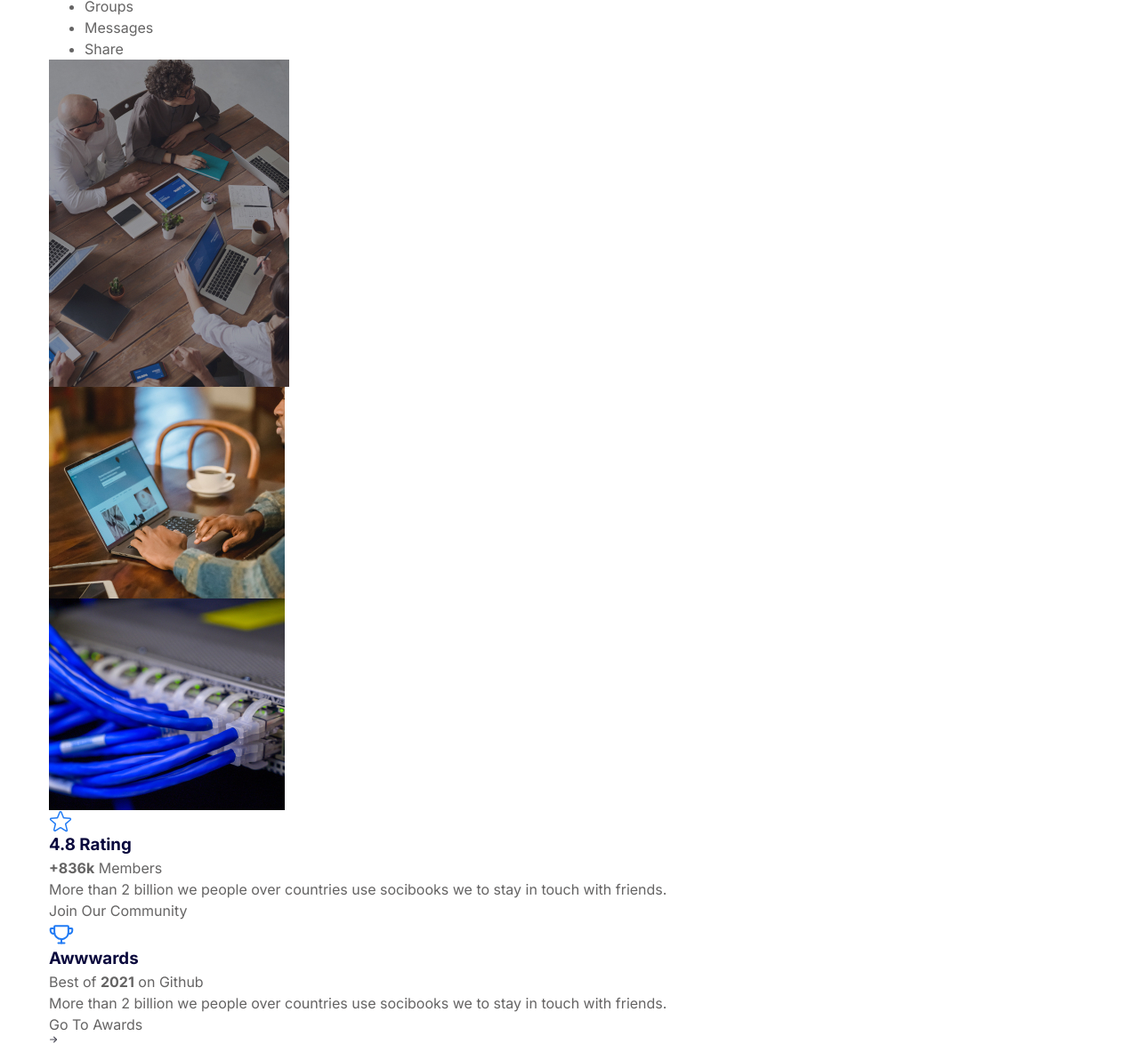
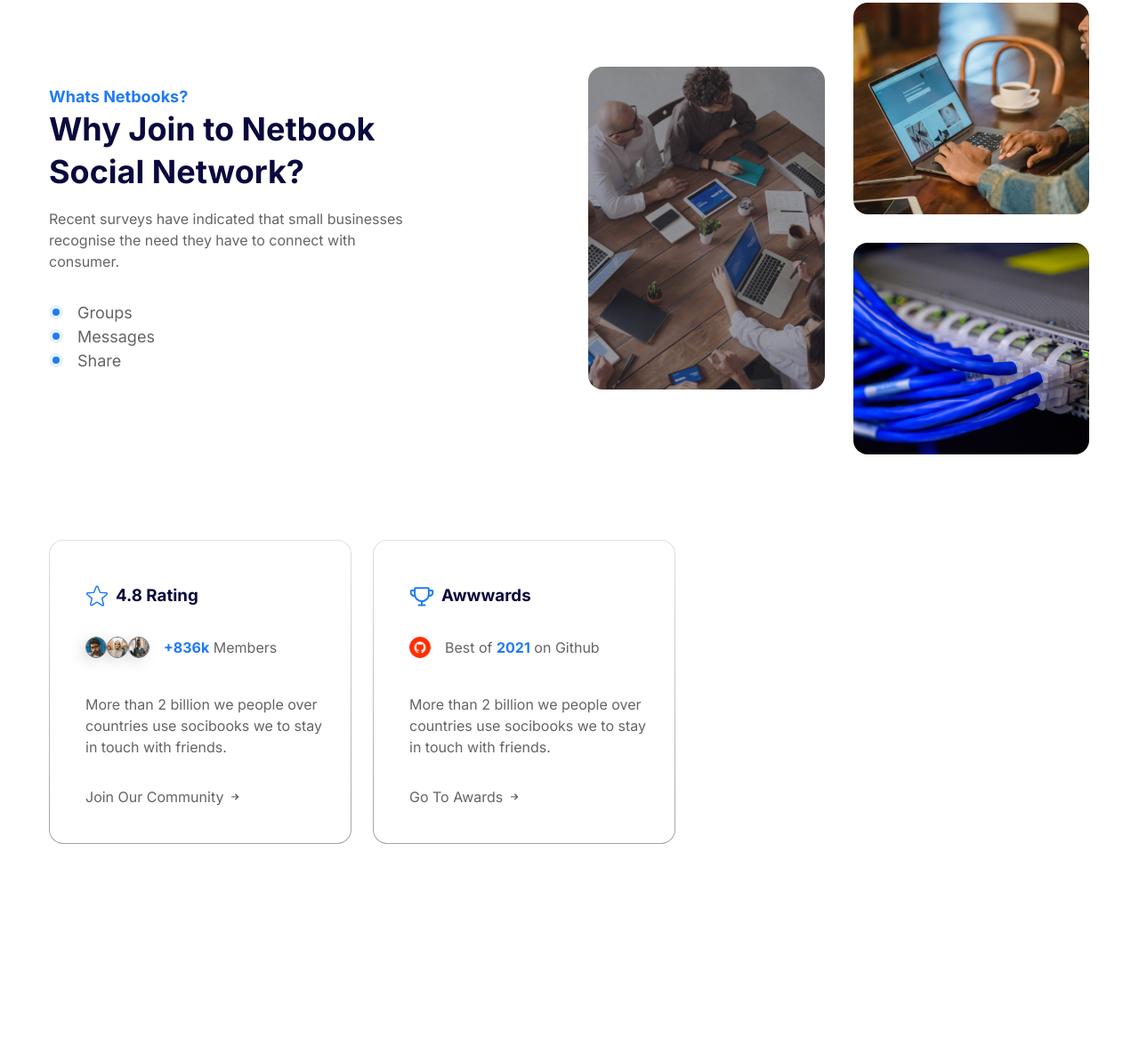
Before and after one commit to Fredy-Quispe/Netbook, a plain HTML site: page index.html in a window 1280 px wide. Shown: the part 782-1956 px from the top of the page at 89% size. After the commit the page ends 1731 px from the top, so only its background shows below. Drawn offline with Linux system fonts and the light colour scheme.

Commit message:
Finish achievements card

```diff
--- a/Style/main.css
+++ b/Style/main.css
@@ -183,3 +183,147 @@ a {
   display: flex;
   gap: 16px;
 }
+
+.whats-netbooks {
+  display: flex;
+  align-items: center;
+  gap: 200px;
+  margin: 96px auto;
+}
+
+.whats-netbooks__content h2 {
+  font-size: 18px;
+  color: var(--color-primary);
+}
+
+.whats-netbooks__content h3 {
+  font-size: 36px;
+  line-height: 1.33;
+  margin-bottom: 16px;
+}
+
+.whats-netbooks__content p {
+  margin-bottom: 32px;
+}
+
+.whats-netbooks__content ul {
+  font-size: 18px;
+  list-style: none;
+  padding-left: 0;
+}
+
+.whats-netbooks__content li {
+  position: relative;
+  padding-left: 32px;
+}
+
+/* TODO: Find a better way to apply border color*/
+.whats-netbooks__content li:before {
+  content: "";
+  position: absolute;
+  background-color: var(--color-primary);
+  border: solid 4px #E9F2FE;
+  box-sizing: content-box;
+  width: 8px;
+  height: 8px;
+  left: 0;
+  top: 50%;
+  transform: translateY(-50%);
+  border-radius: 8px;
+}
+
+.whats-netbooks__images {
+  display: grid;
+  gap: 32px;
+  grid-template-columns: 1fr 1fr;
+  grid-template-rows: 1fr 1fr;
+  align-items: center;
+  flex-shrink: 0;
+  flex-basis: 564px;
+}
+
+.whats-netbooks__images img {
+  border-radius: 16px;
+}
+
+.whats-netbooks__video {
+  grid-row: 1 / -1;
+}
+
+.achievement {
+  display: grid;
+  grid-template-columns: 340px 340px 1fr;
+  gap: 24px;
+}
+
+.achievement .card {
+  background: linear-gradient(#fff, #fff) padding-box, linear-gradient(to bottom, rgba(185, 185, 185, 0.44), rgba(94, 94, 94, 0.58)) border-box ;
+  border: 1px solid transparent;
+  border-radius: 16px;
+  padding: 48px 18px 40px 40px;
+  transition: box-shadow 200ms ease-in-out, transform 200ms ease-in-out;
+}
+
+.achievement .card a {
+  display: inline-flex;
+  align-items: center;
+  gap: 8px;
+}
+
+.achievement .card a:hover {
+  color: var(--color-primary);
+}
+
+.achievement .card a:hover svg path {
+  stroke: var(--color-primary);
+}
+
+.achievement .card:hover {
+  box-shadow: 0px 26px 49px rgba(146, 165, 184, 0.24);
+  transform: translate(-4px, -4px);
+}
+
+.achievement .card__subtitle {
+  margin-bottom: 40px;
+}
+
+.achievement .card__subtitle b {
+  color: var(--color-primary);
+}
+
+.achievement .card__content {
+  margin-bottom: 32px;
+}
+
+.card.rating .card__title, .card.awards .card__title {
+  display: flex;
+  gap: 8px;
+  margin-bottom: 32px;
+}
+
+.card.rating .card__subtitle, .card.awards .card__subtitle {
+  display: flex;
+  align-items: center;
+}
+
+.card__avatars  {
+  display: inline-flex;
+  margin-right: 16px;
+}
+
+.card__avatars img {
+  border: solid 1px;
+  border-radius: 50%;
+  width: 24px;
+  aspect-ratio: 1/1;
+  box-shadow: -5px 4px 14px rgba(151, 151, 151, 0.28);
+}
+
+.card__ico-github {
+  display: inline-flex;
+  margin-right: 16px;
+}
+
+.card__avatars img:not(:first-letter) {
+  margin-left: -6px;
+}
--- a/index.html
+++ b/index.html
@@ -5,7 +5,7 @@
     <meta charset="UTF-8">
     <meta http-equiv="X-UA-Compatible" content="IE=edge">
     <meta name="viewport" content="width=device-width, initial-scale=1.0">
-    <title>Crypto Portafolio</title>
+    <title>Netbook</title>
     <link rel="preconnect" href="https://fonts.googleapis.com" />
     <link rel="preconnect" href="https://fonts.gstatic.com" crossorigin />
     <link href="https://fonts.googleapis.com/css2?family=Inter:wght@400;700&display=swap" rel="stylesheet" />
@@ -74,22 +74,40 @@
             <article class="card rating">
                 <header>
                     <h3 class="card__title"><img src="./Images/ico-star.svg" alt="Outline star icon"> 4.8 Rating</h3>
-                    <p class="card__subtitle"><b>+836k</b> Members</p>
+                    <p class="card__subtitle">
+                        <span class="card__avatars">
+                            <img src="./Images/avatar-001.jpg" alt="">
+                            <img src="./Images/avatar-002.jpg" alt="">
+                            <img src="./Images/avatar-003.jpg" alt="">
+                        </span>
+                        <b>+836k</b>&nbsp;Members</p>
                 </header>
 
                 <p class="card__content">More than 2 billion we people over countries use socibooks we to stay in touch with friends.</p>
 
-                <p><a href="#">Join Our Community</a></p>
+                <p><a href="#">Join Our Community <svg width="10" height="10" viewBox="0 0 10 10" fill="none" xmlns="http://www.w3.org/2000/svg">
+                    <path d="M1.5625 5H8.4375" stroke="#4A4A56" stroke-width="1.2" stroke-linecap="round" stroke-linejoin="round"/>
+                    <path d="M5.625 2.1875L8.4375 5L5.625 7.8125" stroke="#4A4A56" stroke-width="1.2" stroke-linecap="round" stroke-linejoin="round"/>
+                    </svg>
+                    </a></p>
             </article>
             <article class="card awards">
                 <header>
                     <h3 class="card__title"><img src="./Images/ico-trophy.svg" alt="Outline trophy icon"> Awwwards</h3>
-                    <p class="card__subtitle">Best of <b>2021</b> on Github</p>
+                    <p class="card__subtitle">
+                        <span class="card__ico-github">
+                            <img src="./Images/ico-github.png" alt="">
+                        </span>
+                        Best of&nbsp;<b>2021</b>&nbsp;on Github</p>
                 </header>
 
                 <p class="card__content">More than 2 billion we people over countries use socibooks we to stay in touch with friends.</p>
 
-                <p><a href="#">Go To Awards <img src="./Images/ico-arrow.svg" alt=""></a></p>
+                <p><a href="#">Go To Awards <svg width="10" height="10" viewBox="0 0 10 10" fill="none" xmlns="http://www.w3.org/2000/svg">
+                    <path d="M1.5625 5H8.4375" stroke="#4A4A56" stroke-width="1.2" stroke-linecap="round" stroke-linejoin="round"/>
+                    <path d="M5.625 2.1875L8.4375 5L5.625 7.8125" stroke="#4A4A56" stroke-width="1.2" stroke-linecap="round" stroke-linejoin="round"/>
+                    </svg>
+                    </a></p>
             </article>
             <div></div>
         </section>
```
Also changed, not shown: Images/avatar-001.jpg (added), Images/avatar-002.jpg (added), Images/avatar-003.jpg (added), Images/ico-github.png (added).
